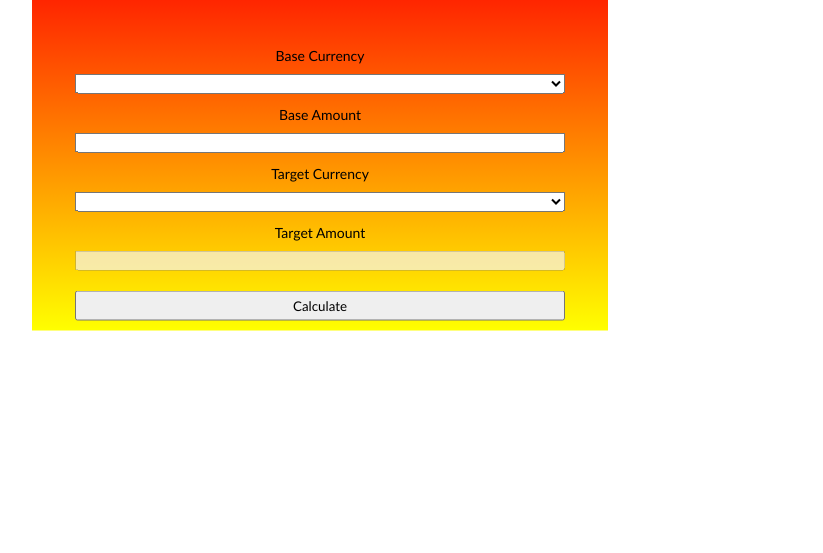
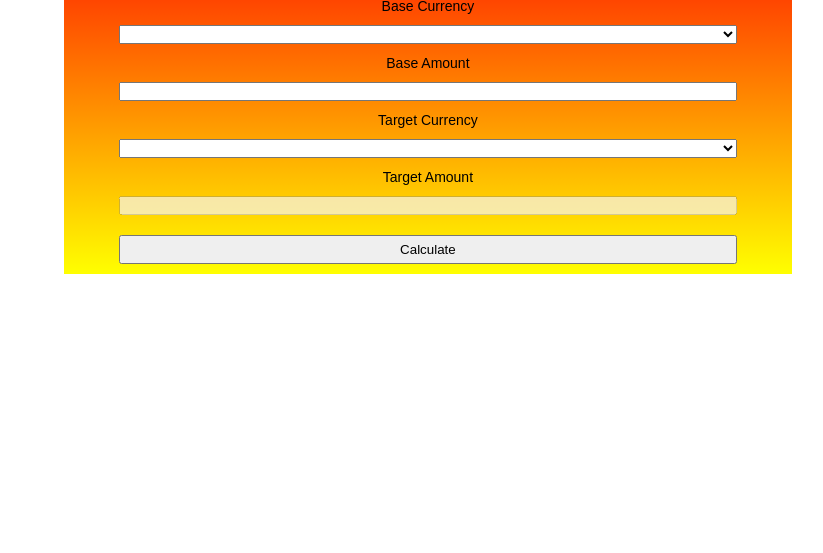
Before and after one commit to SveKal/CurrencyConverter, a plain HTML site: page index.html in a window 1280 px wide. Shown: the part 247-800 px from the top of the page, without its empty margins (320-1143 px from the left). Drawn offline with Linux system fonts and the light colour scheme; no server answers.

Commit message:
fixed blurryness by removing transform: translate

```diff
--- a/CSS/site.css
+++ b/CSS/site.css
@@ -2,14 +2,13 @@
     margin: 0;
     padding: 0;
     box-sizing: border-box;
-    font-family: 'Gill Sans', 'Gill Sans MT', Calibri, 'Trebuchet MS', sans-serif;
+    font-family: Arial, Helvetica, sans-serif;
 }
 
 .container{
     position: fixed;
-    top: 40%;
-    left: 45%;
-    transform: translate(-50%, -50%);
+    top: 10%;
+    left: 25%;
     text-align: center;
     background: linear-gradient(red, yellow);
     margin: 5%;
--- a/index.html
+++ b/index.html
@@ -10,7 +10,7 @@
     <div class="container">
         <div class="head">
             <h2>Currency Converter</h2>
-            <marquee class="rollingBand" id="roller" direction="left">Convert currencies by picking a base and target currency and enter a base amount. Click 'Calculate'!</marquee>
+            <marquee class="rollingBand" id="roller" direction="left">Convert currencies by picking a base and target currency and enter a base amount. Click 'Calculate'</marquee>
         </div>
         <div class="middle">
             <div class="base">
@@ -18,7 +18,7 @@
                 <select id="base"></select>
             </div>
             <div class="baseInput">
-                <label for="inputBase">Base Amount</label>
+                <label for="inputBase">Base Amount</label><br>
                 <input type="text" id="inputBase" class="input">
             </div>
             <div class="target">
```
